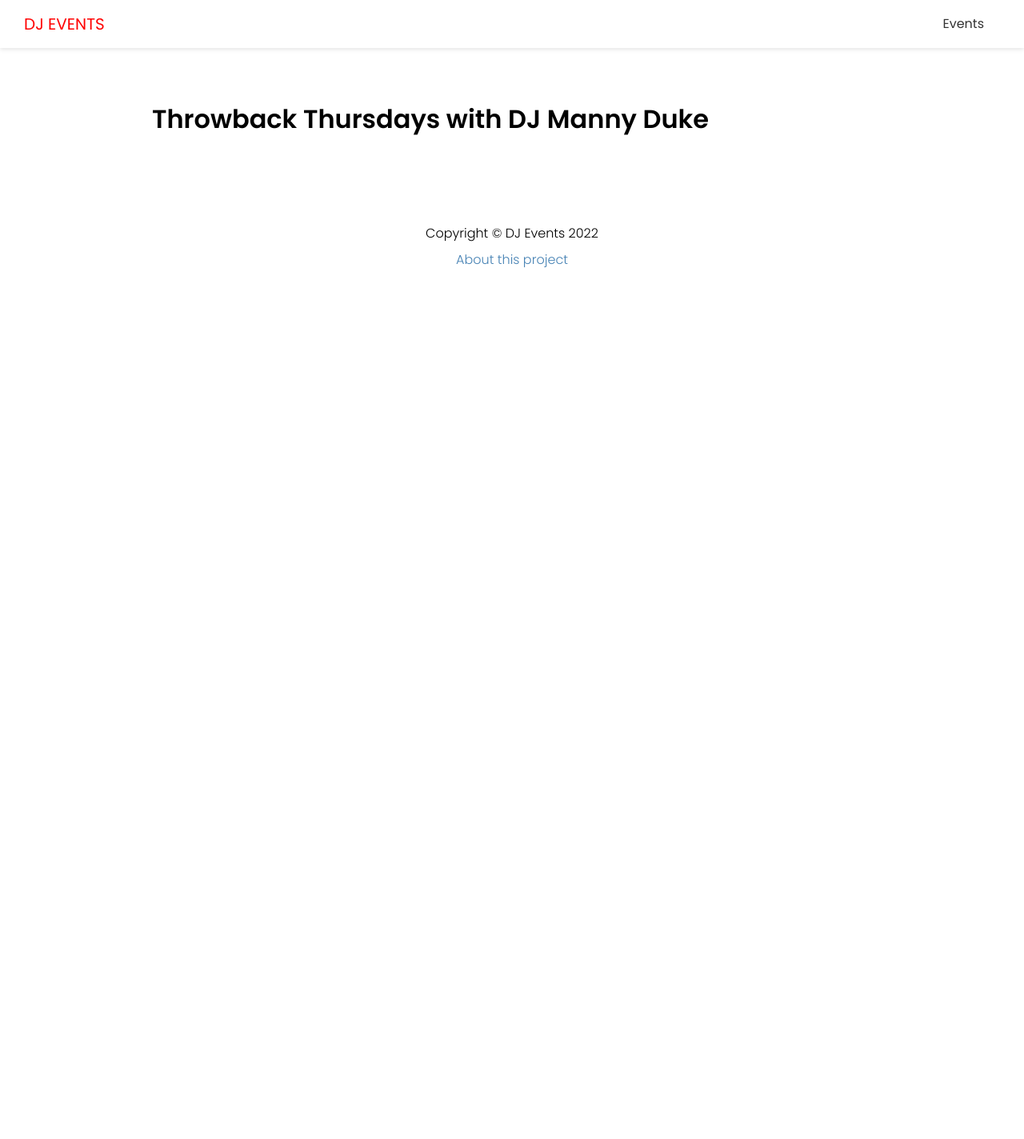
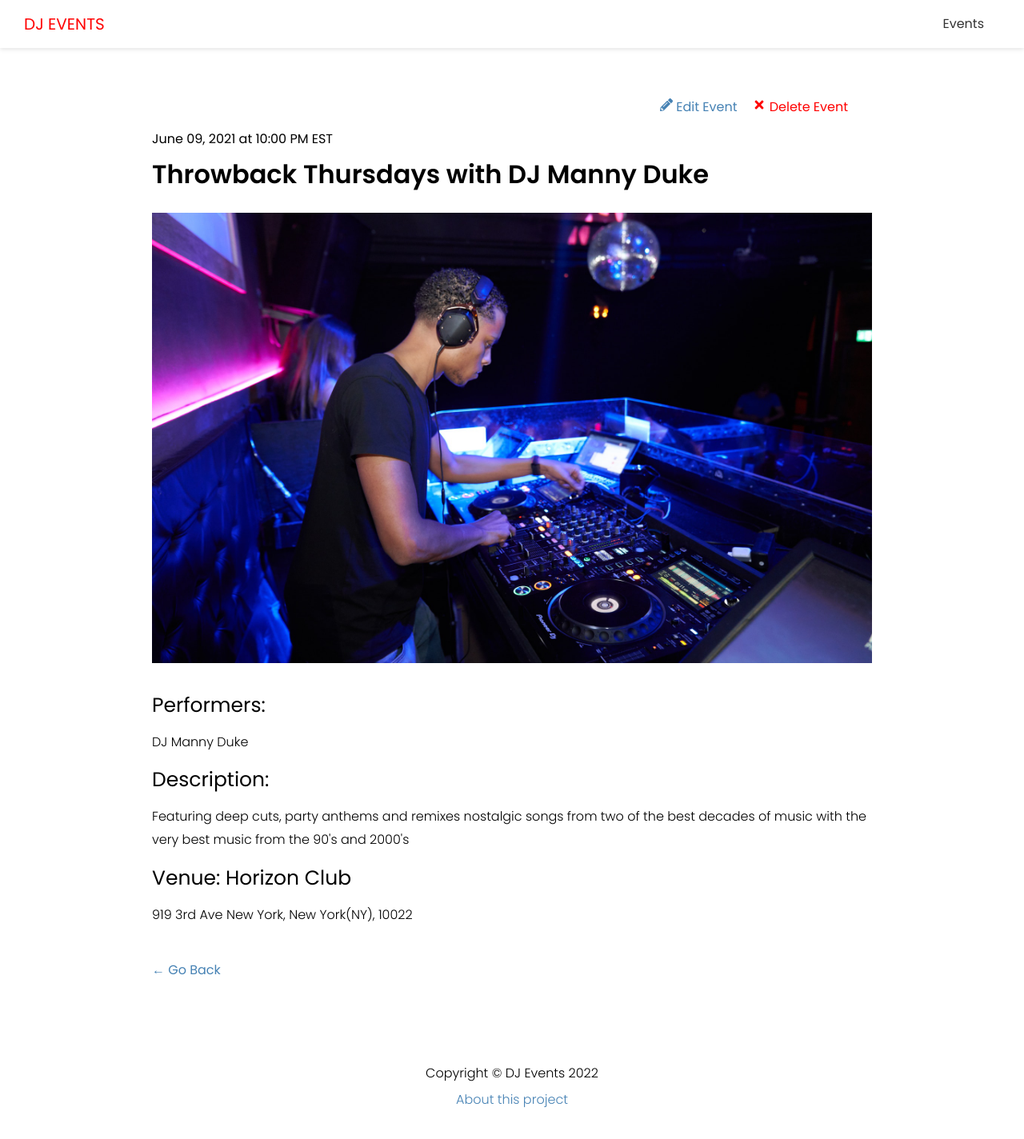
Before and after one commit to Canfry/dj-events-frontend, a Next.js app: page /events/throwback-thursdays-with-dj-manny-duke in a window 1280 px wide. Shown: the top 1424 px of the page at 80% size. Before the commit the page ends 800 px from the top, so only its background shows below. Built offline with nearby package versions, Linux system fonts and the light colour scheme; no server answers.

Commit message:
Single event page

```diff
--- a/pages/events/[slug].js
+++ b/pages/events/[slug].js
@@ -1,10 +1,49 @@
+import { FaPencilAlt, FaTimes } from 'react-icons/fa';
+import Link from 'next/link';
+import Image from 'next/image';
 import Layout from '@/components/Layout';
 import { API_URL } from '@/config/index';
+import styles from '@/styles/Event.module.css';
 
 export default function EventPage({ evt }) {
+  function deleteEvent(e) {
+    console.log('delete');
+  }
   return (
     <Layout>
-      <h1>{evt.name}</h1>
+      <div className={styles.event}>
+        <div className={styles.controls}>
+          <Link href={`/events/edit/${evt.id}`}>
+            <a>
+              <FaPencilAlt /> Edit Event
+            </a>
+          </Link>
+          <a href='#' className={styles.delete} onClick={deleteEvent}>
+            <FaTimes /> Delete Event
+          </a>
+        </div>
+
+        <span>
+          {evt.date} at {evt.time}
+        </span>
+        <h1>{evt.name}</h1>
+        {evt.image && (
+          <div className={styles.image}>
+            <Image src={evt.image} width={960} height={600} alt='event-image' />
+          </div>
+        )}
+
+        <h3>Performers:</h3>
+        <p>{evt.performers}</p>
+        <h3>Description:</h3>
+        <p>{evt.description}</p>
+        <h3>Venue: {evt.venue}</h3>
+        <p>{evt.address}</p>
+
+        <Link href='/events'>
+          <a className={styles.back}>&larr; Go Back</a>
+        </Link>
+      </div>
     </Layout>
   );
 }
--- a/pages/events/index.js
+++ b/pages/events/index.js
@@ -3,7 +3,7 @@
 import EventItem from 'components/EventItem';
 
 export default function EventsPage({ events }) {
-  // console.log(events);
+  console.log(events);
   return (
     <Layout>
       <h1>Events</h1>
--- /dev/null
+++ b/styles/Event.module.css
@@ -0,0 +1,32 @@
+.event {
+  position: relative;
+  padding-top: 40px;
+}
+
+.event h3 {
+  font-size: 25px;
+}
+
+.event p {
+  margin: 10px 0;
+}
+
+.image {
+  margin-bottom: 20px;
+}
+
+.controls {
+  position: absolute;
+  right: 30px;
+  top: 0;
+}
+
+.delete {
+  margin-left: 20px;
+  color: red;
+}
+
+.back {
+  display: block;
+  margin-top: 40px;
+}
```
